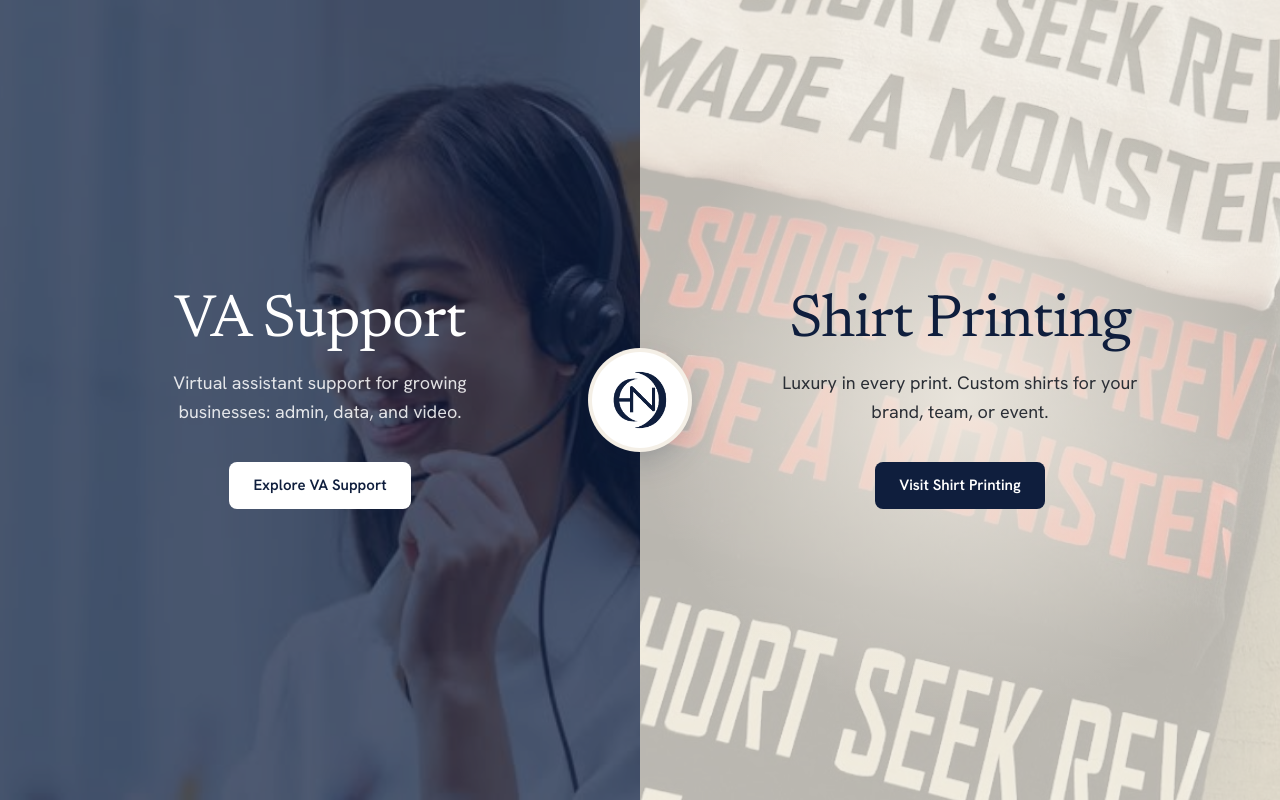
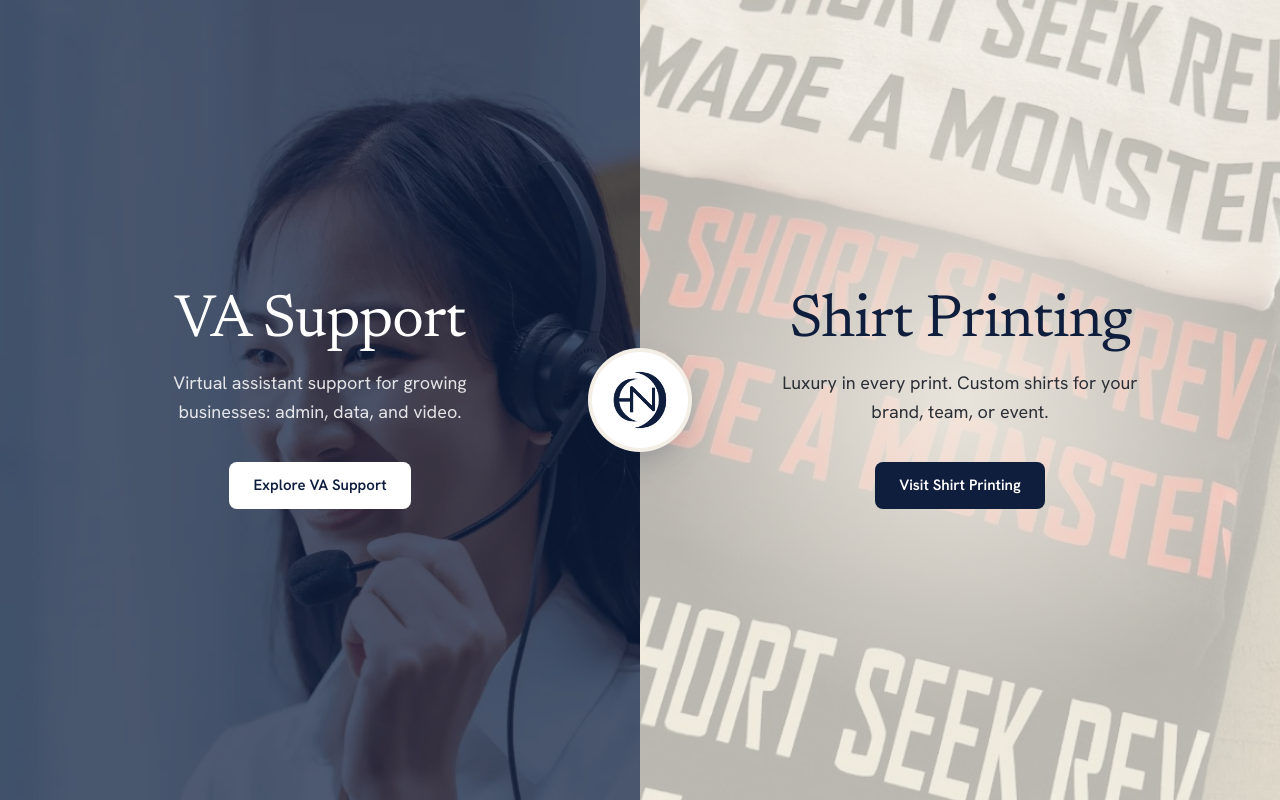
Before and after one commit to ralphchristiandD/agency-website, a Nuxt app: page / in a window 1280 px wide. Built offline with nearby package versions, Linux system fonts and the light colour scheme.

Commit message:
Welcome page: high-res VA photo (1920x1080, compressed JPG) at the same placement

```diff
--- a/app/pages/index.vue
+++ b/app/pages/index.vue
@@ -35,7 +35,7 @@ useSeoMeta({
         <img
           src="/images/welcome-va.jpg"
           alt=""
-          class="size-full object-cover object-[65%_30%] transition-transform duration-700 ease-out group-hover:scale-105 motion-reduce:transition-none"
+          class="size-full object-cover object-[72%_30%] transition-transform duration-700 ease-out group-hover:scale-105 motion-reduce:transition-none"
         >
         <span class="absolute inset-0 bg-navy/[0.72] transition-colors duration-500 group-hover:bg-navy/[0.66]" />
       </span>
```
Also changed, not shown: public/images/welcome-va.jpg.
